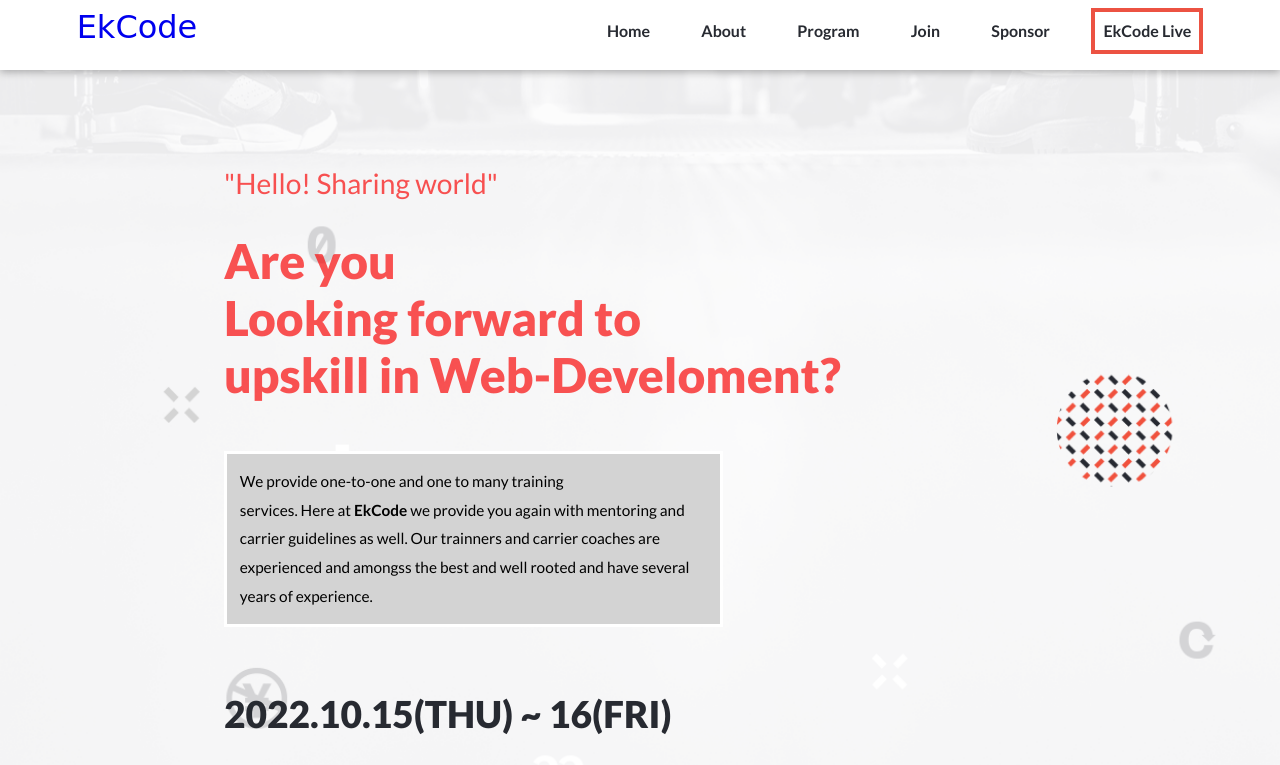
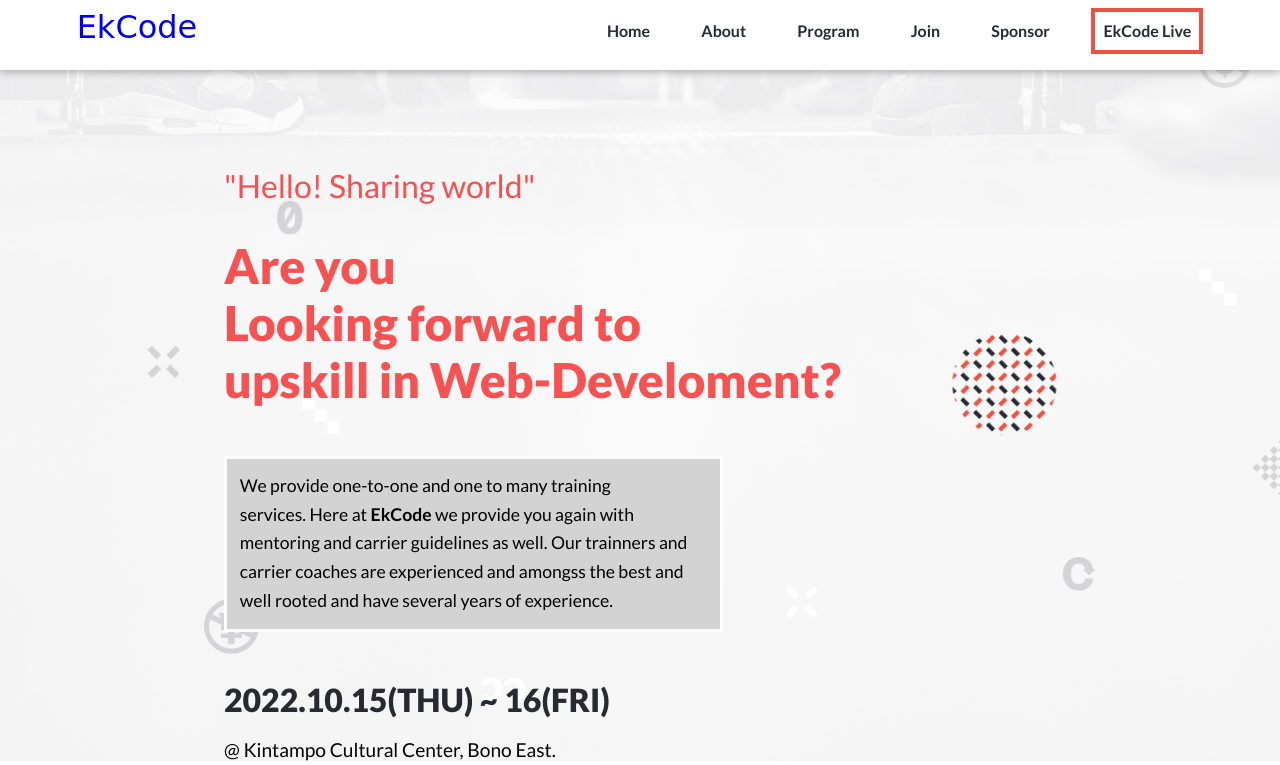
Before and after one commit to Doheera-kosi/module1-capstone, a website: page index.html in a window 1280 px wide. Shown: the part 32-797 px from the top of the page. Drawn offline with Linux system fonts and the light colour scheme; a web font is replaced by a local one.

Commit message:
Update styles.css

```diff
--- a/styles.css
+++ b/styles.css
@@ -8,7 +8,7 @@ body {
 }
 
 .container {
-  height: 110vh;
+  height: 100%;
   background-image: url(assets/images/mobile_bg.png);
   background-size: cover;
   background-repeat: no-repeat;
@@ -32,6 +32,7 @@ nav {
   background-color: #262626;
   height: 100vh;
   left: -100%;
+  transition: 0.5s;
 }
 
 .mobile-nav a {
@@ -52,7 +53,7 @@ nav {
   width: 100vw;
   gap: 30px;
   font-weight: bold;
-  font-size: 8vw;
+  font-size: 2.6rem;
   background: #000;
 }
 
@@ -98,13 +99,13 @@ nav {
 
 .hero-head {
   font-weight: normal;
-  font-size: 6vw;
+  font-size: 1.6rem;
   margin: 1rem auto;
 }
 
 .hero-intro {
   font-weight: 900;
-  font-size: 9vw;
+  font-size: 2rem;
 }
 
 .hero-head,
@@ -130,7 +131,7 @@ nav {
 .location {
   font-size: 1rem;
   font-family: 'Lato', sans-serif;
-  font-weight: bold;
+  margin-bottom: 3rem;
 }
 
 /* Main - Program */
@@ -138,6 +139,7 @@ nav {
   background: #272a31;
   width: 100vw;
   background-image: url(assets/images/bg_pattern.png);
+  background-size: 100%;
   padding: 40px 20px;
   display: flex;
   flex-direction: column;
@@ -330,11 +332,13 @@ nav {
 /* Footer */
 .footer {
   display: flex;
-  flex-direction: column;
+  flex-direction: row;
   align-items: center;
   justify-content: center;
   margin: 2rem auto;
   font-weight: normal;
+  padding: 0 1rem;
+  gap: 3rem;
 }
 
 @media only screen and (min-width: 768px) {
@@ -360,7 +364,7 @@ nav {
   }
 
   .container {
-    height: 110vh;
+    height: 100%;
     background: url(assets/images/mainbig.png);
     background-size: cover;
     background-repeat: no-repeat;
@@ -429,7 +433,7 @@ nav {
   }
 
   .hero-head {
-    font-size: 2.2vw;
+    font-size: 2.0rem;
     margin-top: 6rem;
   }
 
@@ -440,7 +444,7 @@ nav {
 
   .homepage {
     padding: 0 8rem;
-    height: 80vh;
+    height: 100%;
   }
 
   .h-text {
@@ -452,18 +456,18 @@ nav {
     margin-left: 0;
     margin-top: 3rem;
     font-weight: 400;
-    font-size: 1.2vw;
+    font-size: 1.1rem;
   }
 
   .date {
-    margin-top: 4rem;
-    font-size: 2.9vw;
+    margin-top: 3rem;
+    font-size: 2rem;
   }
 
   .location {
-    margin-top: 2rem;
-    font-weight: bold;
-    font-size: 1.8rem;
+    margin-top: 1.2rem;
+    font-size: 1.2rem;
+    font-weight: normal;
   }
 
   .main-program {
@@ -546,4 +550,10 @@ nav {
     overflow-x: hidden;
     scroll-behavior: smooth;
   }
+
+  .footer {
+    display: flex;
+    flex-direction: row;
+    gap: 10rem;
+  }
 }
```
